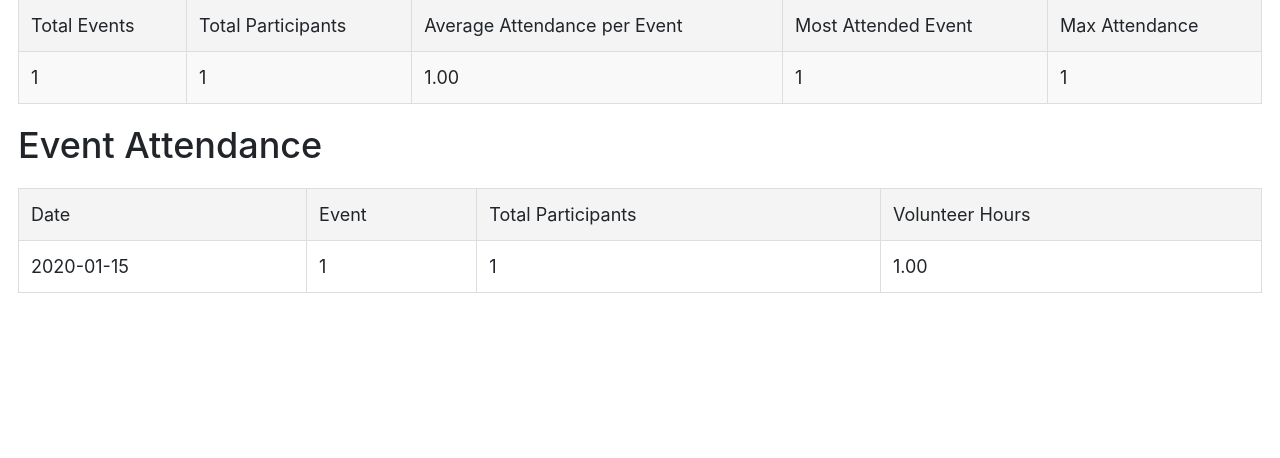
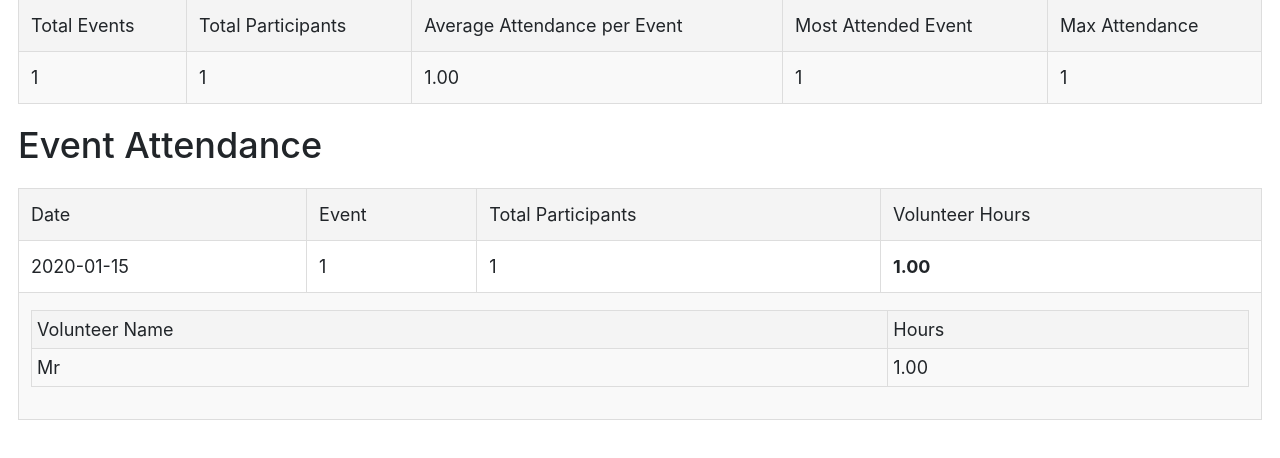
Before and after one commit to YonatanAsfaw/StaffordJunction, a PHP site: page /overallAttendence.php in a window 1280 px wide. Shown: the part 363-821 px from the top of the page. Before the commit the page ends 656 px from the top, so only its background shows below. Run offline with PHP 8.4, Linux system fonts and the light colour scheme; the visitor is signed in with stand-in values (Sample User, id 1); data comes from the database, SQL or seed files in the repository; tables that the repository leaves empty hold one stand-in row (values such as "Sample post").

Commit message:
edits add more

```diff
--- a/database/dbActualActivityForm.php
+++ b/database/dbActualActivityForm.php
@@ -175,26 +175,50 @@ function get_attendance_statistics() {
 /**
  * Function to get total volunteer hours per event.
  */
-function get_volunteer_hours_per_event() {
+function get_volunteer_details_per_event() {
     $connection = connect();
 
     $query = "
-        SELECT a.id AS activity_id, a.activity, SUM(v.hours) AS total_hours
+        SELECT
+            a.id AS activity_id,
+            a.activity,
+            v.volunteer_id,
+            u.firstName AS volunteer_name,
+            v.hours
         FROM dbActualActivityForm a
         LEFT JOIN dbVolunteerReport v ON a.id = v.activity_id
-        GROUP BY a.id, a.activity
+        LEFT JOIN dbVolunteers u ON v.volunteer_id = u.id
+        ORDER BY a.date DESC, a.activity;
     ";
 
     $result = mysqli_query($connection, $query);
 
     if (!$result) {
-        error_log("Error fetching volunteer hours: " . mysqli_error($connection));
+        error_log("Error fetching volunteer details: " . mysqli_error($connection));
         mysqli_close($connection);
         return [];
     }
 
-    $hoursData = mysqli_fetch_all($result, MYSQLI_ASSOC);
+    $volunteerData = [];
+    $totalHoursPerEvent = []; // Track total hours per event
+
+    while ($row = mysqli_fetch_assoc($result)) {
+        $activityID = $row['activity_id'];
+
+        // Store individual volunteer hours
+        $volunteerData[$activityID][] = [
+            'volunteer_name' => $row['volunteer_name'] ?? 'Unknown',
+            'hours' => $row['hours'] ?? 0.00
+        ];
+
+        // Sum total hours per event
+        if (!isset($totalHoursPerEvent[$activityID])) {
+            $totalHoursPerEvent[$activityID] = 0;
+        }
+        $totalHoursPerEvent[$activityID] += (float) $row['hours'];
+    }
+
     mysqli_close($connection);
 
-    return $hoursData;
+    return ['volunteers' => $volunteerData, 'totals' => $totalHoursPerEvent];
 }
--- a/database/dbVolunteerReportForm.php
+++ b/database/dbVolunteerReportForm.php
@@ -19,7 +19,7 @@ function logVolunteerHours($volunteerID, $form) {
         ";
 
         $stmt = mysqli_prepare($connection, $query);
-        mysqli_stmt_bind_param($stmt, "iisis", $volunteerID, $activityID, $date, $hours, $description);
+        mysqli_stmt_bind_param($stmt, "iisds", $volunteerID, $activityID, $date, $hours, $description);
         $result = mysqli_stmt_execute($stmt);
 
         if (!$result) {
@@ -72,7 +72,7 @@ function add_hour_log($volunteerID, $form) {
     ";
 
     $stmt = mysqli_prepare($conn, $query);
-    mysqli_stmt_bind_param($stmt, "iisis", $volunteerID, $activityID, $date, $hours, $description);
+    mysqli_stmt_bind_param($stmt, "iisds", $volunteerID, $activityID, $date, $hours, $description);
     $result = mysqli_stmt_execute($stmt);
 
     if (!$result) {
--- a/overallAttendence.php
+++ b/overallAttendence.php
@@ -23,7 +23,10 @@ require_once("database/dbActualActivityForm.php");
 
 $attendanceTrends = get_attendance_trends(); // Fetch attendance trends from the function
 $attendanceStats = get_attendance_statistics(); // Fetch attendance statistics
-$volunteerHours = get_volunteer_hours_per_event();
+$volunteerData = get_volunteer_details_per_event();
+$volunteerDetails = $volunteerData['volunteers'];
+$totalHoursPerEvent = $volunteerData['totals'];
+
 ?>
 
 <!DOCTYPE html>
@@ -90,21 +93,45 @@ $volunteerHours = get_volunteer_hours_per_event();
         </tr>
     </thead>
     <tbody>
-        <?php foreach ($attendanceTrends as $trend): ?>
+    <?php foreach ($attendanceTrends as $trend): ?>
+        <tr>
+            <td><?php echo htmlspecialchars($trend['date']); ?></td>
+            <td><?php echo htmlspecialchars($trend['activity']); ?></td>
+            <td><?php echo htmlspecialchars($trend['total_attendance']); ?></td>
+            <td><strong><?php
+                $totalHours = isset($totalHoursPerEvent[$trend['activity_id']])
+                    ? number_format($totalHoursPerEvent[$trend['activity_id']], 2)
+                    : '0.00';
+                echo $totalHours;
+            ?></strong></td>
+        </tr>
+
+        <?php if (isset($volunteerDetails[$trend['activity_id']])): ?>
             <tr>
-                <td><?php echo htmlspecialchars($trend['date']); ?></td>
-                <td><?php echo htmlspecialchars($trend['activity']); ?></td>
-                <td><?php echo htmlspecialchars($trend['total_attendance']); ?></td>
-                <td>
-                    <?php
-                        $activityID = $trend['activity_id'];
-                        $hours = array_column($volunteerHours, 'total_hours', 'activity_id')[$activityID] ?? 0;
-                        echo number_format($hours, 2);
-                    ?>
+                <td colspan="4">
+                    <table style="width: 100%; border-collapse: collapse; margin-top: 5px;">
+                        <thead>
+                            <tr style="background-color: #f2f2f2;">
+                                <th style="text-align: left; padding: 5px;">Volunteer Name</th>
+                                <th style="text-align: left; padding: 5px;">Hours</th>
+                            </tr>
+                        </thead>
+                        <tbody>
+                            <?php foreach ($volunteerDetails[$trend['activity_id']] as $volunteer): ?>
+                                <tr>
+                                    <td style="padding: 5px;"><?php echo htmlspecialchars($volunteer['volunteer_name']); ?></td>
+                                    <td style="padding: 5px;"><?php echo number_format($volunteer['hours'], 2); ?></td>
+                                </tr>
+                            <?php endforeach; ?>
+                        </tbody>
+                    </table>
                 </td>
             </tr>
-        <?php endforeach; ?>
-    </tbody>
+        <?php endif; ?>
+    <?php endforeach; ?>
+</tbody>
+
+
 </table>
 
 </body>
--- a/sql/dbVolunteerReport.sql
+++ b/sql/dbVolunteerReport.sql
@@ -58,6 +58,11 @@ ALTER TABLE `dbVolunteerReport`
 ALTER TABLE `dbVolunteerReport`
   MODIFY `report_id` int(11) NOT NULL AUTO_INCREMENT, AUTO_INCREMENT=2;
 
+
+ALTER TABLE `dbVolunteerReport`
+  MODIFY COLUMN `hours` DECIMAL(5,2) NOT NULL;
+
+
 --
 -- Constraints for dumped tables
 --
```
